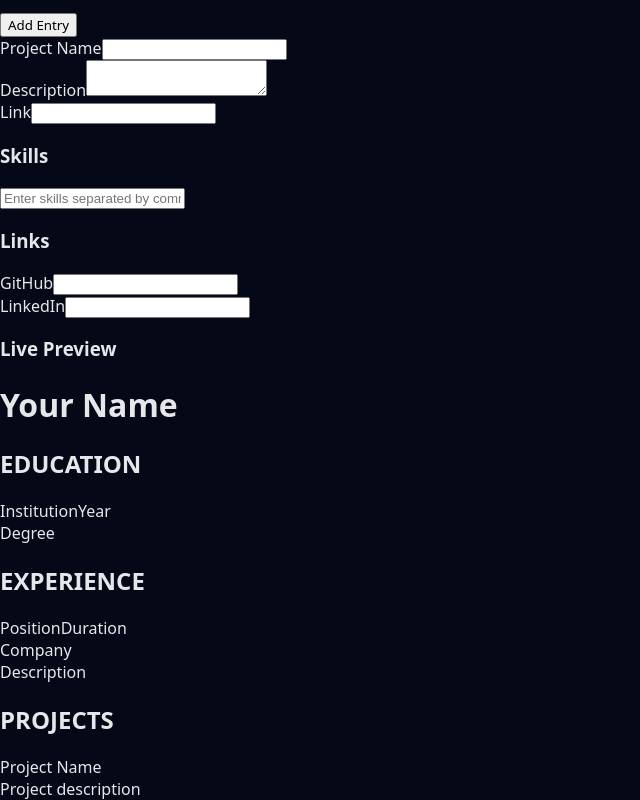
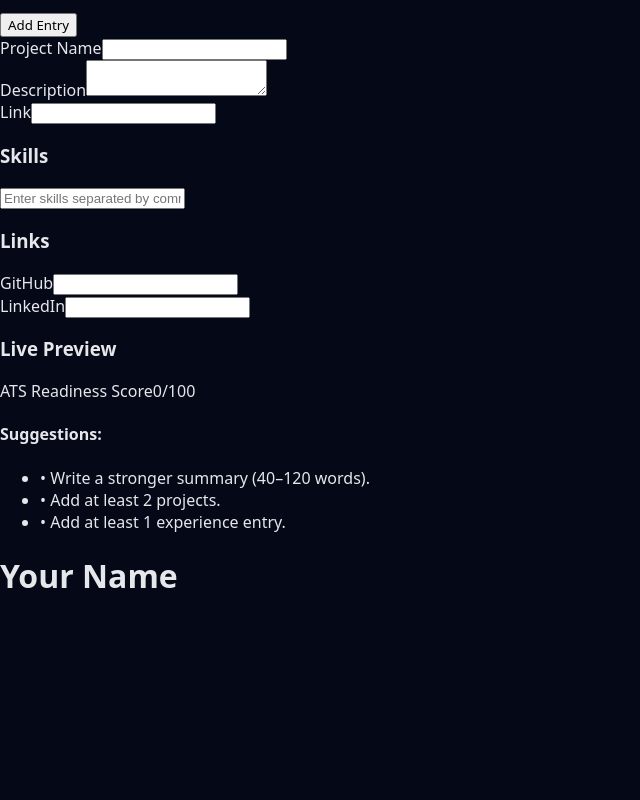
Before and after one commit to shivalilaamdabade/AI-Resume-builder, a Next.js app: page /builder in a window 1280 px wide. Shown: the part 881-1681 px from the top of the page, without its empty margins (0-640 px from the left). After the commit the page ends 1500 px from the top, so only its background shows below. Built offline with nearby package versions, Linux system fonts and the light colour scheme.

Commit message:
Add autosave functionality and ATS scoring v1 (deterministic)

```diff
--- a/app/builder/ResumePreview.tsx
+++ b/app/builder/ResumePreview.tsx
@@ -67,7 +67,7 @@ export default function ResumePreview({ data }: ResumePreviewProps) {
       </div>
 
       {/* Summary */}
-      {data.summary && (
+      {data.summary && data.summary.trim() !== "" && (
         <div className="mb-4">
           <h2 className="text-lg font-semibold border-b pb-1">SUMMARY</h2>
           <p className="mt-2">{data.summary}</p>
@@ -75,11 +75,18 @@ export default function ResumePreview({ data }: ResumePreviewProps) {
       )}
 
       {/* Education */}
-      {data.education && data.education.length > 0 && (
+      {data.education && data.education.some(edu =>
+        edu.institution.trim() !== "" || edu.degree.trim() !== "" || edu.year.trim() !== ""
+      ) && (
         <div className="mb-4">
           <h2 className="text-lg font-semibold border-b pb-1">EDUCATION</h2>
           <div className="mt-2 space-y-2">
-            {data.education.map((edu: EducationEntry, index: number) => (
+            {data.education.map((edu: EducationEntry, index: number) => {
+              // Skip empty education entries
+              if (edu.institution.trim() === "" && edu.degree.trim() === "" && edu.year.trim() === "") {
+                return null;
+              }
+              return (
                 <div key={index}>
                   <div className="flex justify-between">
                     <span className="font-medium">{edu.institution || "Institution"}</span>
@@ -87,17 +94,25 @@ export default function ResumePreview({ data }: ResumePreviewProps) {
                   </div>
                   <div>{edu.degree || "Degree"}</div>
                 </div>
-            ))}
+              );
+            }).filter(Boolean)}
           </div>
         </div>
       )}
 
       {/* Experience */}
-      {data.experience && data.experience.length > 0 && (
+      {data.experience && data.experience.some(exp =>
+        exp.company.trim() !== "" || exp.position.trim() !== "" || exp.description.trim() !== ""
+      ) && (
         <div className="mb-4">
           <h2 className="text-lg font-semibold border-b pb-1">EXPERIENCE</h2>
           <div className="mt-2 space-y-3">
-            {data.experience.map((exp: ExperienceEntry, index: number) => (
+            {data.experience.map((exp: ExperienceEntry, index: number) => {
+              // Skip empty experience entries
+              if (exp.company.trim() === "" && exp.position.trim() === "" && exp.description.trim() === "") {
+                return null;
+              }
+              return (
                 <div key={index}>
                   <div className="flex justify-between">
                     <span className="font-medium">{exp.position || "Position"}</span>
@@ -106,17 +121,25 @@ export default function ResumePreview({ data }: ResumePreviewProps) {
                   <div className="font-medium text-gray-700">{exp.company || "Company"}</div>
                   <div className="mt-1">{exp.description || "Description"}</div>
                 </div>
-            ))}
+              );
+            }).filter(Boolean)}
           </div>
         </div>
       )}
 
       {/* Projects */}
-      {data.projects && data.projects.length > 0 && (
+      {data.projects && data.projects.some(proj =>
+        proj.name.trim() !== "" || proj.description.trim() !== "" || proj.link.trim() !== ""
+      ) && (
         <div className="mb-4">
           <h2 className="text-lg font-semibold border-b pb-1">PROJECTS</h2>
           <div className="mt-2 space-y-2">
-            {data.projects.map((proj: ProjectEntry, index: number) => (
+            {data.projects.map((proj: ProjectEntry, index: number) => {
+              // Skip empty project entries
+              if (proj.name.trim() === "" && proj.description.trim() === "" && proj.link.trim() === "") {
+                return null;
+              }
+              return (
                 <div key={index}>
                   <div className="flex justify-between">
                     <span className="font-medium">{proj.name || "Project Name"}</span>
@@ -124,17 +147,18 @@ export default function ResumePreview({ data }: ResumePreviewProps) {
                   </div>
                   <div>{proj.description || "Project description"}</div>
                 </div>
-            ))}
+              );
+            }).filter(Boolean)}
           </div>
         </div>
       )}
 
       {/* Skills */}
-      {data.skills && (
+      {data.skills && data.skills.trim() !== "" && (
         <div>
           <h2 className="text-lg font-semibold border-b pb-1">SKILLS</h2>
           <div className="mt-2">
-            {data.skills || "List your skills here"}
+            {data.skills}
           </div>
         </div>
       )}
--- a/app/builder/page.tsx
+++ b/app/builder/page.tsx
@@ -1,6 +1,6 @@
 "use client";
 
-import { useState } from "react";
+import { useState, useEffect } from "react";
 import Link from "next/link";
 import ResumePreview from "./ResumePreview";
 
@@ -22,6 +22,116 @@ export default function BuilderPage() {
       linkedin: "",
     },
   });
+
+  // Load data from localStorage on component mount
+  useEffect(() => {
+    const savedData = localStorage.getItem('resumeBuilderData');
+    if (savedData) {
+      try {
+        setResumeData(JSON.parse(savedData));
+      } catch (e) {
+        console.error('Failed to parse saved data:', e);
+      }
+    }
+  }, []);
+
+  // Autosave to localStorage whenever resumeData changes
+  useEffect(() => {
+    localStorage.setItem('resumeBuilderData', JSON.stringify(resumeData));
+  }, [resumeData]);
+
+  // Calculate ATS Score
+  const calculateATSScore = (): number => {
+    let score = 0;
+
+    // Check summary length (40-120 words)
+    const summaryWords = resumeData.summary.trim().split(/\s+/).filter(word => word.length > 0);
+    if (summaryWords.length >= 40 && summaryWords.length <= 120) {
+      score += 15;
+    }
+
+    // Check for at least 2 projects
+    if (resumeData.projects.length >= 2) {
+      score += 10;
+    }
+
+    // Check for at least 1 experience entry
+    if (resumeData.experience.some(exp => exp.company.trim() !== "")) {
+      score += 10;
+    }
+
+    // Check for at least 8 skills
+    const skillsList = resumeData.skills.split(',').map(skill => skill.trim()).filter(skill => skill.length > 0);
+    if (skillsList.length >= 8) {
+      score += 10;
+    }
+
+    // Check for GitHub or LinkedIn link
+    if (resumeData.links.github.trim() !== "" || resumeData.links.linkedin.trim() !== "") {
+      score += 10;
+    }
+
+    // Check experience/project bullets for numbers (% X k etc.)
+    const hasNumbersInBullets = [
+      ...resumeData.experience.map(exp => exp.description),
+      ...resumeData.projects.map(proj => proj.description)
+    ].some(text => /[%0-9kmb]/i.test(text));
+
+    if (hasNumbersInBullets) {
+      score += 15;
+    }
+
+    // Check for complete education fields
+    const hasCompleteEducation = resumeData.education.some(edu =>
+      edu.institution.trim() !== "" && edu.degree.trim() !== "" && edu.year.trim() !== ""
+    );
+    if (hasCompleteEducation) {
+      score += 10;
+    }
+
+    return Math.min(score, 100); // Cap at 100
+  };
+
+  // Generate suggestions
+  const getSuggestions = (): string[] => {
+    const suggestions: string[] = [];
+
+    const summaryWords = resumeData.summary.trim().split(/\s+/).filter(word => word.length > 0);
+    if (summaryWords.length < 40 || summaryWords.length > 120) {
+      suggestions.push("Write a stronger summary (40–120 words)." );
+    }
+
+    if (resumeData.projects.length < 2) {
+      suggestions.push("Add at least 2 projects." );
+    }
+
+    if (!resumeData.experience.some(exp => exp.company.trim() !== "")) {
+      suggestions.push("Add at least 1 experience entry." );
+    }
+
+    const skillsList = resumeData.skills.split(',').map(skill => skill.trim()).filter(skill => skill.length > 0);
+    if (skillsList.length < 8) {
+      suggestions.push("Add more skills (target 8+)." );
+    }
+
+    const hasNumbersInBullets = [
+      ...resumeData.experience.map(exp => exp.description),
+      ...resumeData.projects.map(proj => proj.description)
+    ].some(text => /[%0-9kmb]/i.test(text));
+
+    if (!hasNumbersInBullets) {
+      suggestions.push("Add measurable impact (numbers) in bullets." );
+    }
+
+    if (suggestions.length > 3) {
+      return suggestions.slice(0, 3); // Limit to 3 suggestions
+    }
+
+    return suggestions;
+  };
+
+  const atsScore = calculateATSScore();
+  const suggestions = getSuggestions();
 
   const handleInputChange = (field: string, value: string) => {
     setResumeData(prev => ({
@@ -414,7 +524,37 @@ export default function BuilderPage() {
           {/* Right Column - Live Preview Panel */}
           <div className="bg-white p-6 rounded-lg shadow-md h-fit">
             <h3 className="text-lg font-semibold text-gray-700 mb-4">Live Preview</h3>
-            <div className="border border-gray-200 rounded-md p-4 min-h-[600px]">
+            <div className="mb-6">
+              <div className="flex justify-between items-center mb-1">
+                <span className="text-sm font-medium text-gray-700">ATS Readiness Score</span>
+                <span className="text-sm font-bold text-gray-900">{atsScore}/100</span>
+              </div>
+              <div className="w-full bg-gray-200 rounded-full h-2.5">
+                <div
+                  className={`h-2.5 rounded-full ${
+                    atsScore < 30 ? 'bg-red-500' :
+                    atsScore < 60 ? 'bg-orange-400' :
+                    atsScore < 80 ? 'bg-yellow-500' :
+                    'bg-green-500'
+                  }`}
+                  style={{ width: `${atsScore}%` }}
+                ></div>
+              </div>
+
+              {suggestions.length > 0 && (
+                <div className="mt-4">
+                  <h4 className="text-sm font-medium text-gray-700 mb-2">Suggestions:</h4>
+                  <ul className="space-y-1">
+                    {suggestions.map((suggestion, index) => (
+                      <li key={index} className="text-sm text-gray-600 flex items-start">
+                        <span className="text-blue-500 mr-2">•</span> {suggestion}
+                      </li>
+                    ))}
+                  </ul>
+                </div>
+              )}
+            </div>
+            <div className="border border-gray-200 rounded-md p-4 min-h-[400px]">
               <ResumePreview data={resumeData} />
             </div>
           </div>
```
Lines whose indentation alone changed are shown as unchanged.
